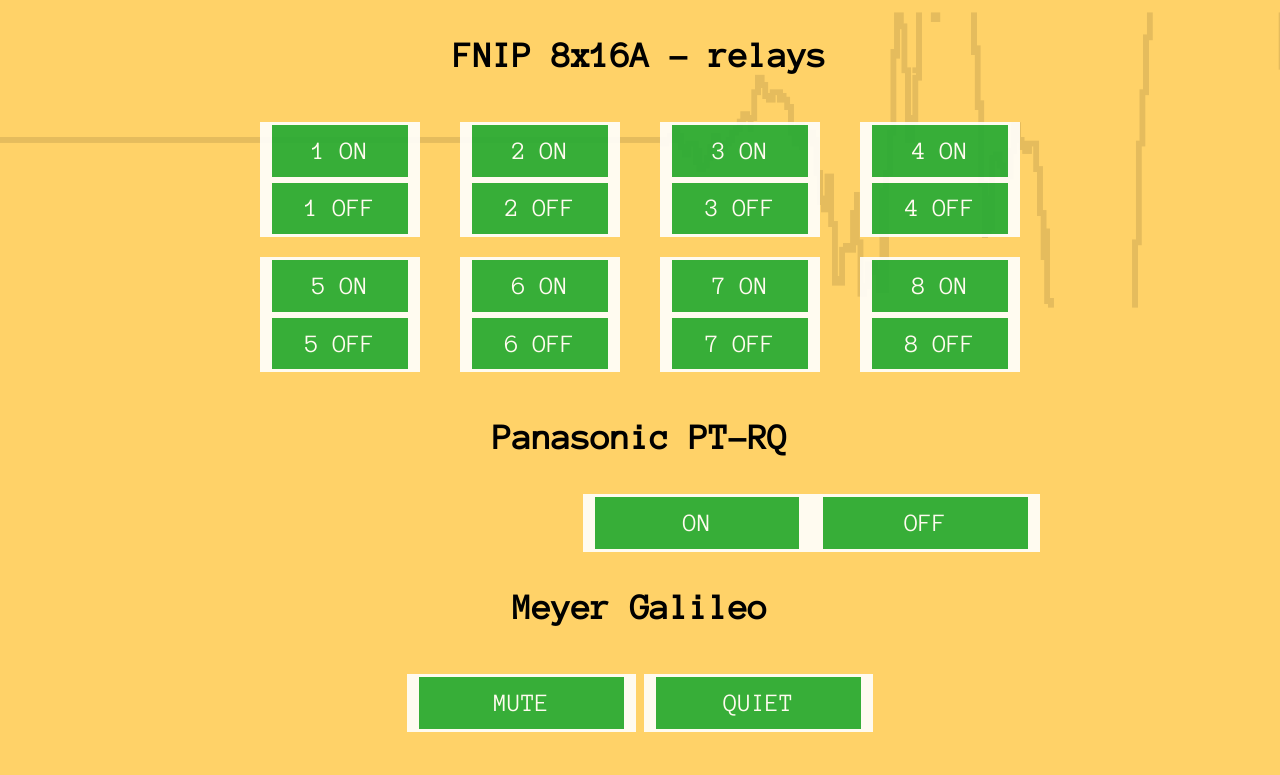
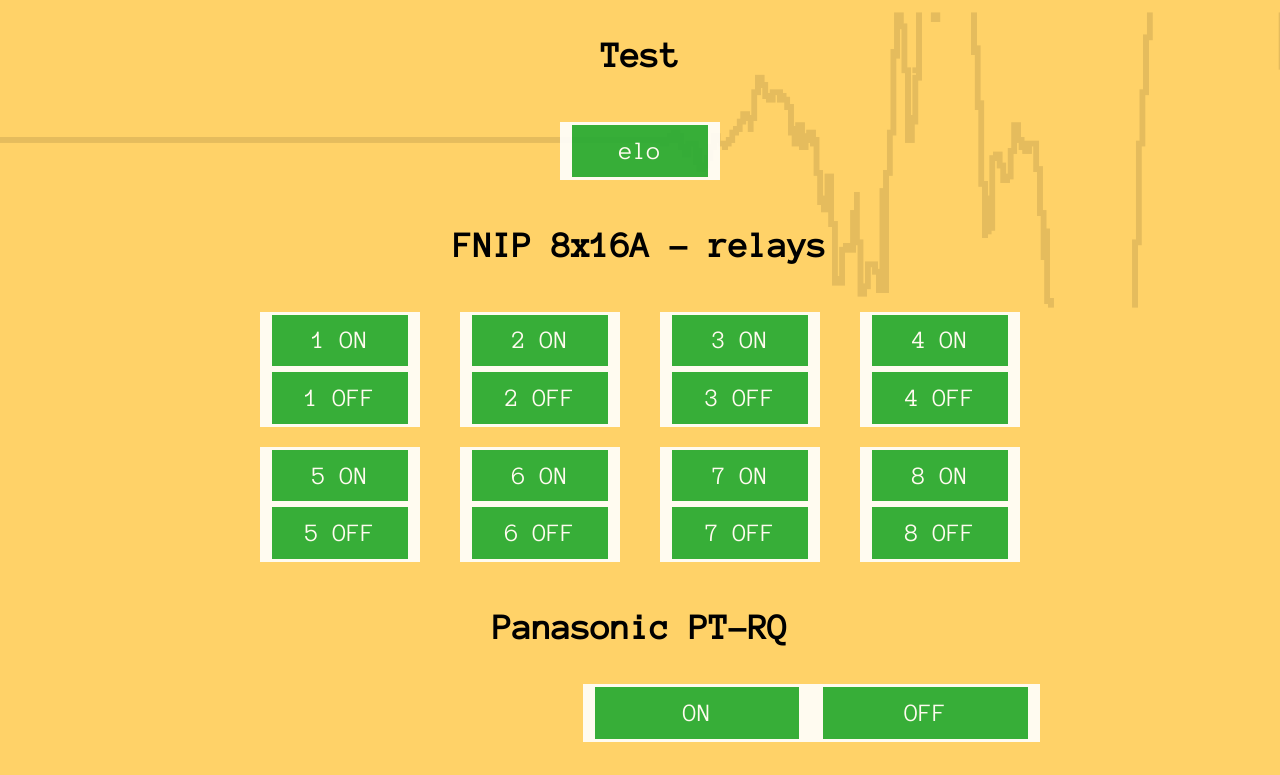
Before and after one commit to transientlab/controller, a website: page local_server/index.html in a window 1280 px wide. Shown: the top 775 px of the page. Drawn offline with Linux system fonts and the light colour scheme; no server answers.

Commit message:
by device interface

```diff
--- a/local_server/index.html
+++ b/local_server/index.html
@@ -25,7 +25,14 @@
   <!-- refresh content -->
   <body onload="read_data()">
 
+
     <div class="main">
+		<h3>Test</h3>
+		<div class="btn_grd">
+			<div class="btn_grp">
+				<button class="b8" onclick="command('b')">elo</button>
+			</div>
+		</div>
 		<h3>FNIP 8x16A - relays</h3>
 		<div class="btn_grd">
 			<div class="btn_grp">
--- /dev/null
+++ b/local_server/package.json
@@ -0,0 +1,5 @@
+{
+  "dependencies": {
+    "express": "^4.21.0"
+  }
+}
```
Also changed, not shown: 3 other files.
